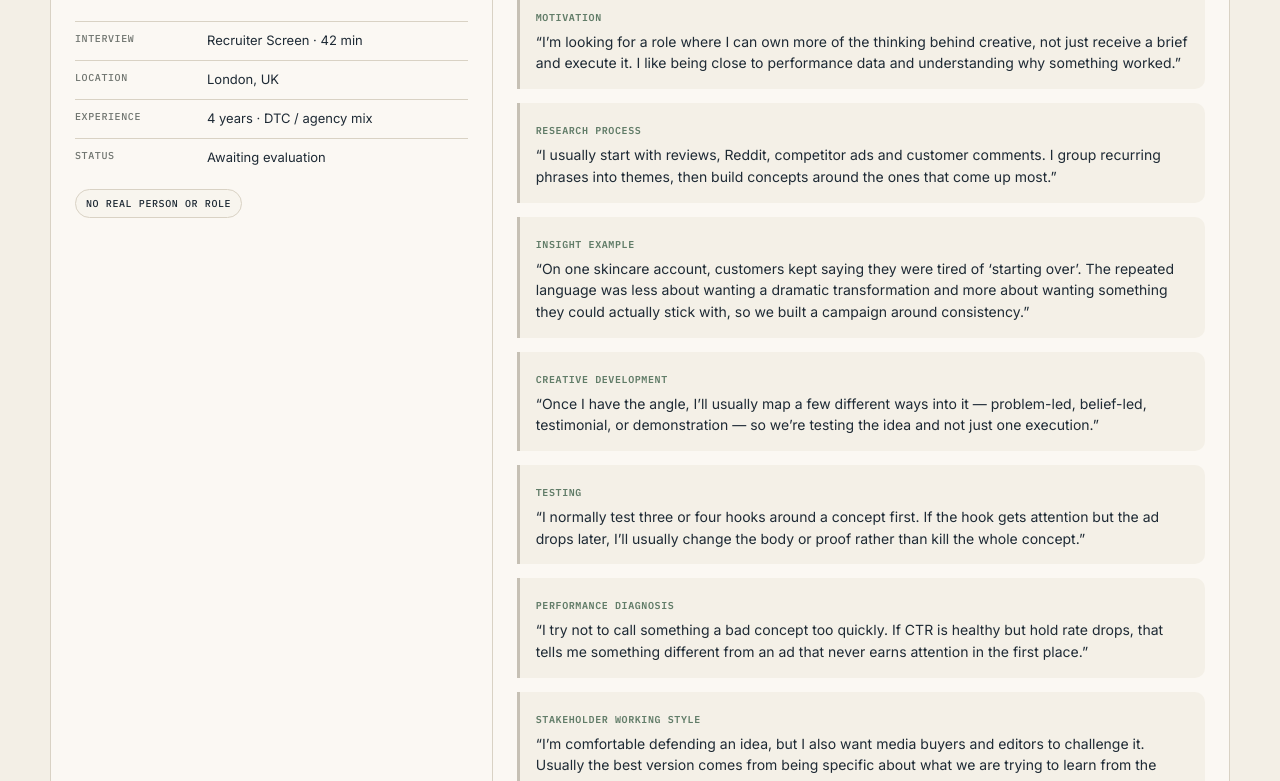
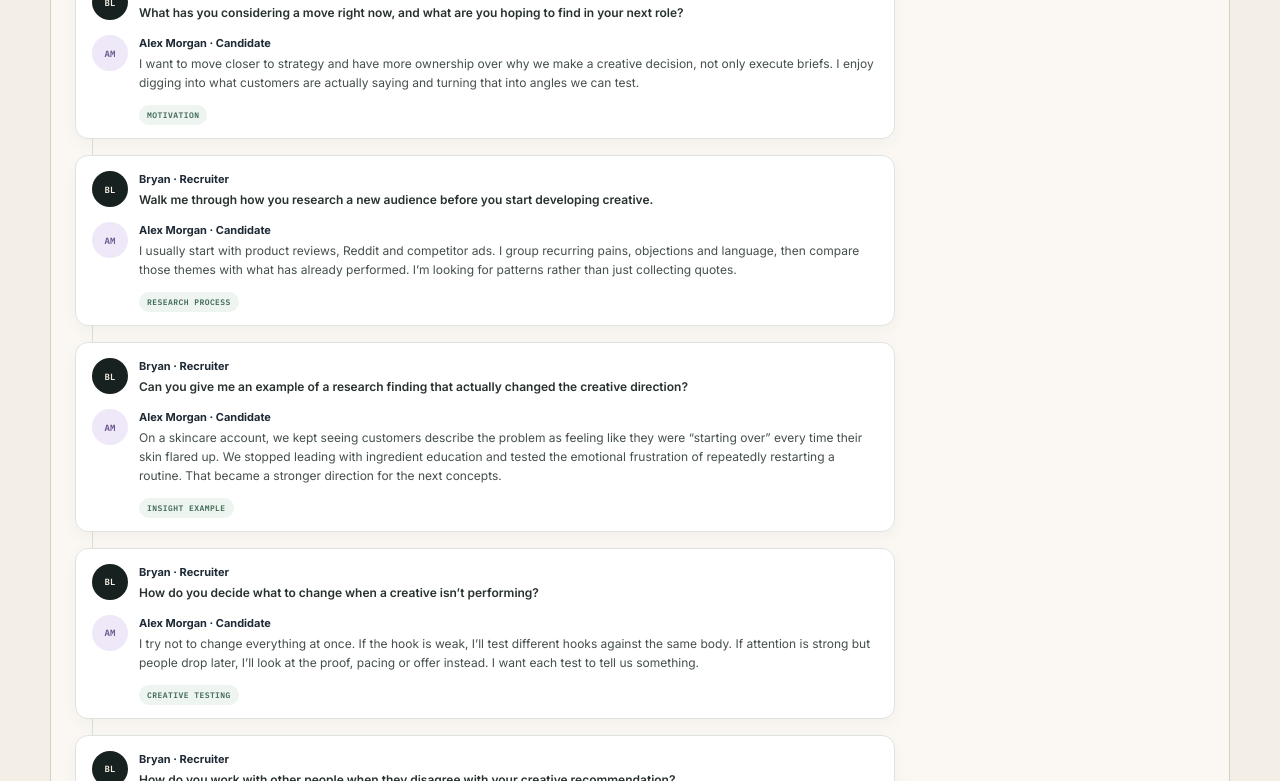
Before and after one commit to bryanlimwk/bryan-portfolio, a plain HTML site: page sally.html in a window 1280 px wide. Shown: the part 753-1534 px from the top of the page. Drawn offline with Linux system fonts and the light colour scheme.

Commit message:
Add files via upload

```diff
--- a/sally.html
+++ b/sally.html
@@ -109,6 +109,93 @@
   .recruiter-message{min-width:0}
 }
 
+
+/* V3.27 — actual transcript treatment */
+.transcript-intro{
+  max-width:720px;
+  margin-bottom:18px;
+  color:#66706a;
+  font-size:12px;
+  line-height:1.55;
+}
+.actual-transcript{
+  position:relative;
+  display:flex;
+  flex-direction:column;
+  gap:16px;
+  max-width:820px;
+}
+.actual-transcript:before{
+  content:"";
+  position:absolute;
+  left:17px;
+  top:18px;
+  bottom:18px;
+  width:1px;
+  background:#d9dfdc;
+}
+.transcript-exchange{
+  position:relative;
+  padding:15px 16px 13px;
+  border:1px solid #dfe3e0;
+  border-radius:13px;
+  background:#fff;
+  opacity:0;
+  transform:translateY(12px);
+  animation:exchangeIn .48s ease forwards;
+  animation-delay:var(--exchange-delay);
+  box-shadow:0 6px 18px rgba(30,42,53,.035);
+}
+@keyframes exchangeIn{to{opacity:1;transform:translateY(0)}}
+.speaker{
+  position:relative;
+  display:grid;
+  grid-template-columns:36px 1fr;
+  gap:11px;
+  align-items:start;
+}
+.speaker + .speaker{margin-top:12px}
+.speaker-avatar{
+  position:relative;
+  z-index:1;
+  width:36px;
+  height:36px;
+  border-radius:50%;
+  display:grid;
+  place-items:center;
+  font:600 9px "IBM Plex Mono",monospace;
+}
+.speaker.recruiter .speaker-avatar{background:#17211f;color:#f7f2e8}
+.speaker.candidate .speaker-avatar{background:#eee8f8;color:#69558d}
+.speaker strong{
+  display:block;
+  margin:1px 0 5px;
+  font-size:11px;
+}
+.speaker p{
+  margin:0;
+  font-size:12px;
+  line-height:1.58;
+  color:#45504a;
+}
+.speaker.recruiter p{font-weight:600;color:#27312d}
+.transcript-tag{
+  display:inline-flex;
+  margin:12px 0 0 47px;
+  padding:5px 8px;
+  border-radius:999px;
+  background:#eef4ef;
+  color:#3e6a56;
+  font:600 8px "IBM Plex Mono",monospace;
+  letter-spacing:.055em;
+}
+@media(max-width:700px){
+  .actual-transcript:before{left:15px}
+  .speaker{grid-template-columns:32px 1fr}
+  .speaker-avatar{width:32px;height:32px}
+  .transcript-tag{margin-left:43px}
+}
+
 </style>
 <style>.portfolio-back{position:relative;z-index:999;display:inline-flex;margin:14px 18px 0;padding:8px 11px;border:1px solid #d8d2c5;border-radius:999px;background:#f3efe4;color:#172321;text-decoration:none;font:600 10px/1 ui-monospace,SFMono-Regular,Menlo,monospace;letter-spacing:.04em}</style></head>
 <body><a class="portfolio-back" href="work.html">← BACK TO WORKSPACE</a>
@@ -122,18 +209,55 @@
 <div class="stepper" aria-label="Demo progress"><div class="step active" data-step="1">01 / INTERVIEW</div><div class="step" data-step="2">02 / EVALUATE</div><div class="step" data-step="3">03 / SPAR</div><div class="step" data-step="4">04 / DECIDE</div><div class="step" data-step="5">05 / SUBMIT</div></div>
 
 <section class="panel stage" id="stage1">
-<div class="panel-head"><h2>Recruiter screen complete</h2><span class="pill green">FICTIONAL CANDIDATE · DEMO DATA</span></div>
-<div class="grid"><aside class="side"><p class="eyebrow">Candidate</p><div class="candidate-name">Alex Morgan</div><div class="sub">Creative Strategist · Fictional demo profile</div><div class="facts"><div class="fact"><b>INTERVIEW</b><span>Recruiter Screen · 42 min</span></div><div class="fact"><b>LOCATION</b><span>London, UK</span></div><div class="fact"><b>EXPERIENCE</b><span>4 years · DTC / agency mix</span></div><div class="fact"><b>STATUS</b><span>Awaiting evaluation</span></div></div><span class="pill">NO REAL PERSON OR ROLE</span></aside>
-<div class="main"><p class="eyebrow">Full fictional recruiter-screen transcript</p><p class="transcript-note">For this demo, SALLY evaluates the full transcript below as one evidence set — not hand-picked excerpts. The transcript is shortened only to keep the public demo readable.</p><div class="transcript">
-<div class="quote transcript-fade" style="--quote-delay:0.00s"><b>MOTIVATION</b><p>“I’m looking for a role where I can own more of the thinking behind creative, not just receive a brief and execute it. I like being close to performance data and understanding why something worked.”</p></div>
-<div class="quote transcript-fade" style="--quote-delay:0.12s"><b>RESEARCH PROCESS</b><p>“I usually start with reviews, Reddit, competitor ads and customer comments. I group recurring phrases into themes, then build concepts around the ones that come up most.”</p></div>
-<div class="quote transcript-fade" style="--quote-delay:0.24s"><b>INSIGHT EXAMPLE</b><p>“On one skincare account, customers kept saying they were tired of ‘starting over’. The repeated language was less about wanting a dramatic transformation and more about wanting something they could actually stick with, so we built a campaign around consistency.”</p></div>
-<div class="quote transcript-fade" style="--quote-delay:0.36s"><b>CREATIVE DEVELOPMENT</b><p>“Once I have the angle, I’ll usually map a few different ways into it — problem-led, belief-led, testimonial, or demonstration — so we’re testing the idea and not just one execution.”</p></div>
-<div class="quote transcript-fade" style="--quote-delay:0.48s"><b>TESTING</b><p>“I normally test three or four hooks around a concept first. If the hook gets attention but the ad drops later, I’ll usually change the body or proof rather than kill the whole concept.”</p></div>
-<div class="quote transcript-fade" style="--quote-delay:0.60s"><b>PERFORMANCE DIAGNOSIS</b><p>“I try not to call something a bad concept too quickly. If CTR is healthy but hold rate drops, that tells me something different from an ad that never earns attention in the first place.”</p></div>
-<div class="quote transcript-fade" style="--quote-delay:0.72s"><b>STAKEHOLDER WORKING STYLE</b><p>“I’m comfortable defending an idea, but I also want media buyers and editors to challenge it. Usually the best version comes from being specific about what we are trying to learn from the test.”</p></div>
-<div class="quote transcript-fade" style="--quote-delay:0.84s"><b>GAP / SUPPLEMENTS</b><p>“I haven’t worked directly in supplements. Most of my experience is skincare and beauty, so I’d need to get up to speed on claims, compliance boundaries and the customer objections in this category.”</p></div>
-</div><div class="actions"><button class="btn green" id="runEval">RUN SALLY EVALUATION →</button></div></div></div>
+<div class="panel-head">
+  <h2>Full fictional recruiter screen transcript</h2>
+  <span class="pill">DEMO ONLY · FICTIONAL CANDIDATE</span>
+</div>
+<div class="main">
+  <div class="transcript-intro">
+    <p>This demo shows the interview evidence SALLY receives before evaluation. Each exchange is tagged to the relevant scorecard area so you can see the evidence being assessed.</p>
+  </div>
+
+  <div class="actual-transcript">
+    <div class="transcript-exchange" style="--exchange-delay:.08s">
+      <div class="speaker recruiter"><span class="speaker-avatar">BL</span><div><strong>Bryan · Recruiter</strong><p>What has you considering a move right now, and what are you hoping to find in your next role?</p></div></div>
+      <div class="speaker candidate"><span class="speaker-avatar">AM</span><div><strong>Alex Morgan · Candidate</strong><p>I want to move closer to strategy and have more ownership over why we make a creative decision, not only execute briefs. I enjoy digging into what customers are actually saying and turning that into angles we can test.</p></div></div>
+      <div class="transcript-tag">MOTIVATION</div>
+    </div>
+
+    <div class="transcript-exchange" style="--exchange-delay:.22s">
+      <div class="speaker recruiter"><span class="speaker-avatar">BL</span><div><strong>Bryan · Recruiter</strong><p>Walk me through how you research a new audience before you start developing creative.</p></div></div>
+      <div class="speaker candidate"><span class="speaker-avatar">AM</span><div><strong>Alex Morgan · Candidate</strong><p>I usually start with product reviews, Reddit and competitor ads. I group recurring pains, objections and language, then compare those themes with what has already performed. I’m looking for patterns rather than just collecting quotes.</p></div></div>
+      <div class="transcript-tag">RESEARCH PROCESS</div>
+    </div>
+
+    <div class="transcript-exchange" style="--exchange-delay:.36s">
+      <div class="speaker recruiter"><span class="speaker-avatar">BL</span><div><strong>Bryan · Recruiter</strong><p>Can you give me an example of a research finding that actually changed the creative direction?</p></div></div>
+      <div class="speaker candidate"><span class="speaker-avatar">AM</span><div><strong>Alex Morgan · Candidate</strong><p>On a skincare account, we kept seeing customers describe the problem as feeling like they were “starting over” every time their skin flared up. We stopped leading with ingredient education and tested the emotional frustration of repeatedly restarting a routine. That became a stronger direction for the next concepts.</p></div></div>
+      <div class="transcript-tag">INSIGHT EXAMPLE</div>
+    </div>
+
+    <div class="transcript-exchange" style="--exchange-delay:.50s">
+      <div class="speaker recruiter"><span class="speaker-avatar">BL</span><div><strong>Bryan · Recruiter</strong><p>How do you decide what to change when a creative isn’t performing?</p></div></div>
+      <div class="speaker candidate"><span class="speaker-avatar">AM</span><div><strong>Alex Morgan · Candidate</strong><p>I try not to change everything at once. If the hook is weak, I’ll test different hooks against the same body. If attention is strong but people drop later, I’ll look at the proof, pacing or offer instead. I want each test to tell us something.</p></div></div>
+      <div class="transcript-tag">CREATIVE TESTING</div>
+    </div>
+
+    <div class="transcript-exchange" style="--exchange-delay:.64s">
+      <div class="speaker recruiter"><span class="speaker-avatar">BL</span><div><strong>Bryan · Recruiter</strong><p>How do you work with other people when they disagree with your creative recommendation?</p></div></div>
+      <div class="speaker candidate"><span class="speaker-avatar">AM</span><div><strong>Alex Morgan · Candidate</strong><p>I try to bring the conversation back to the evidence and what we’re trying to learn. If there are two reasonable views, I’d rather define the hypotheses and test both than argue from preference.</p></div></div>
+      <div class="transcript-tag">COMMUNICATION / STAKEHOLDER THINKING</div>
+    </div>
+
+    <div class="transcript-exchange" style="--exchange-delay:.78s">
+      <div class="speaker recruiter"><span class="speaker-avatar">BL</span><div><strong>Bryan · Recruiter</strong><p>Your background is mainly skincare and beauty. How would you approach moving into supplements?</p></div></div>
+      <div class="speaker candidate"><span class="speaker-avatar">AM</span><div><strong>Alex Morgan · Candidate</strong><p>I’d expect the trust barrier and claims environment to be different, so I wouldn’t assume the same playbook transfers directly. I’d start by learning the customer language, the compliance boundaries and what kinds of proof matter before building concepts.</p></div></div>
+      <div class="transcript-tag">CATEGORY TRANSFERABILITY</div>
+    </div>
+  </div>
+
+  <div class="actions"><button class="btn green" id="runEval">RUN SALLY EVALUATION →</button></div>
+</div>
 </section>
 
 <section class="panel stage hidden" id="stage2">
```
Also changed, not shown: README.md.
